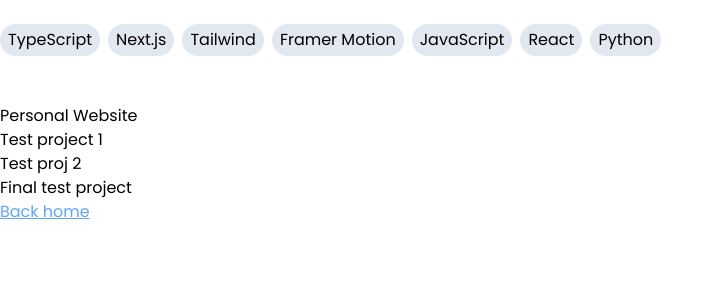
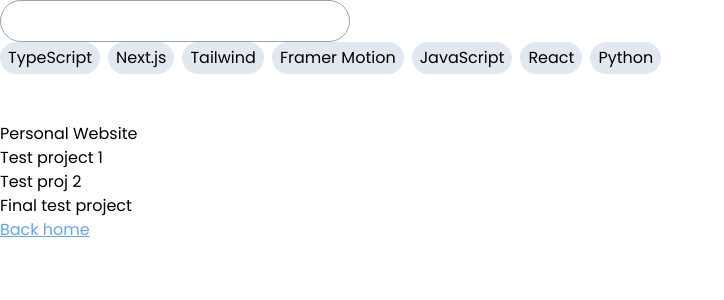
Before and after one commit to jaxonhill/personal-website-v2, a Next.js app: page /projects in a window 1280 px wide. Shown: the top 300 px of the page, without its empty margins (0-724 px from the left). Built offline with nearby package versions, Linux system fonts and the light colour scheme.

Commit message:
Pull search state out to parent component

```diff
--- a/components/SearchBarFilter.tsx
+++ /dev/null
@@ -1,3 +0,0 @@
-export default function SearchBarFilter() {
-	return <div>SearchBarFilter</div>;
-}
--- a/components/SearchFilter.tsx
+++ b/components/SearchFilter.tsx
@@ -1,15 +1,18 @@
-import { useState } from "react";
+export type SearchFilterProps = {
+	searchText: string;
+	setSearchText: Function;
+};
 
-export default function SearchFilter() {
-	const [searchText, setSearchText] = useState<string>("");
-
-	console.log(searchText);
-
+export default function SearchFilter({
+	searchText,
+	setSearchText,
+}: SearchFilterProps): JSX.Element {
 	return (
 		<input
 			type="text"
 			value={searchText}
 			onChange={(e) => setSearchText(e.target.value)}
+			className="rounded-full border border-slate-400 py-2 px-4"
 		/>
 	);
 }
--- a/pages/projects/index.tsx
+++ b/pages/projects/index.tsx
@@ -11,6 +11,7 @@
 	const [techFiltersSelected, setTechFiltersSelected] = useState<
 		Technology[]
 	>([]);
+	const [searchText, setSearchText] = useState<string>("");
 
 	const technologies = getTechnologies(projects);
 
@@ -35,9 +36,14 @@
 	const filteredProjects: Project[] =
 		getFilteredProjects(techFiltersSelected);
 
+	console.log(searchText);
+
 	return (
 		<div>
-			<SearchFilter />
+			<SearchFilter
+				searchText={searchText}
+				setSearchText={setSearchText}
+			/>
 			<div className="flex gap-2">
 				{technologies.map((technology: Technology) => {
 					return (
```
